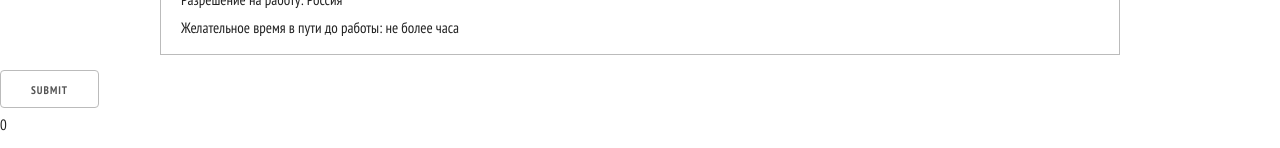
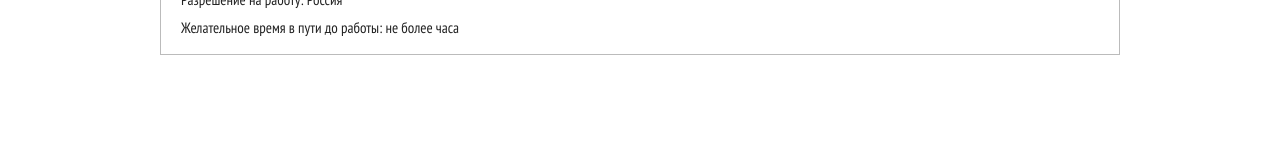
Before and after one commit to growork/cv, a plain HTML site: page index.html in a window 1280 px wide. Shown: the part 913-1061 px from the top of the page. After the commit the page ends 968 px from the top, so only its background shows below. Drawn offline with Linux system fonts and the light colour scheme.

Commit message:
Update index.html

```diff
--- a/index.html
+++ b/index.html
@@ -73,18 +73,5 @@
 	<p>Желательное время в пути до работы: не более часа</p>
 	</div>
 </div>
-
-<br>
-<br>
-<br>
-<br>
-<br>
-
-
-<form method="post" action="script.rb" target="result">
-	<input type="submit" name="test">
-	<p><output name="result">0</output></p>
-</form>
-
 </body>
 </html>
```
